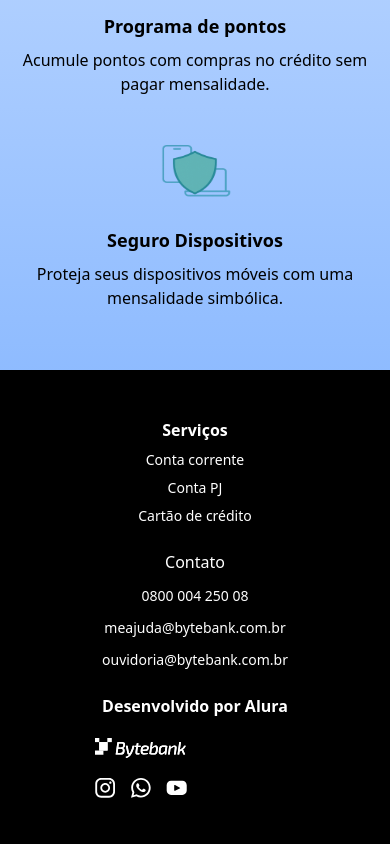
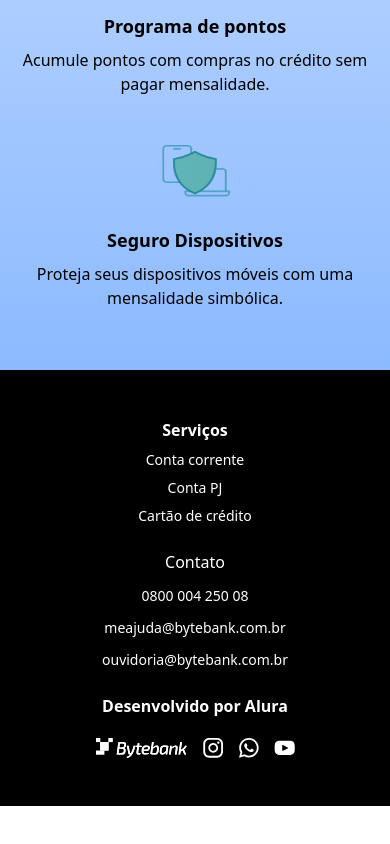
Before and after one commit to FIAP-GRUPO-7/tech-challenge, a Next.js app: page / in a window 390 px wide. Shown: the part 948-1792 px from the top of the page. After the commit the page ends 1754 px from the top, so only its background shows below. Built offline with nearby package versions, Linux system fonts and the light colour scheme.

Commit message:
feat: Ajustando responsividade

```diff
--- a/src/components/Footer.tsx
+++ b/src/components/Footer.tsx
@@ -37,12 +37,10 @@ export const Footer = () => {
       {/* Marca */}
       <div className="space-y-5 py-3 sm:py-0 w-50 text-center sm:text-left">
         <h2 className="font-bold text-base">Desenvolvido por Alura</h2>
-        <Image src={Logo} alt="Logo da Bytebank" height={20} />
-        <Image
-          src={Icons}
-          alt="Ícones das redes sociais Bytebank"
-          height={20}
-        />
+         <div className="flex items-center justify-center sm:justify-start gap-4">
+          <Image src={Logo} alt="Logo da Bytebank" height={20} />
+          <Image src={Icons} alt="Ícones das redes sociais Bytebank" height={20} />
+        </div>
       </div>
     </footer>
   );
```
